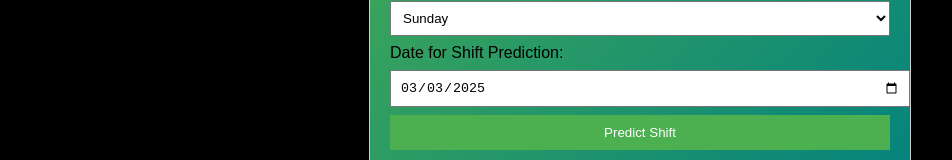
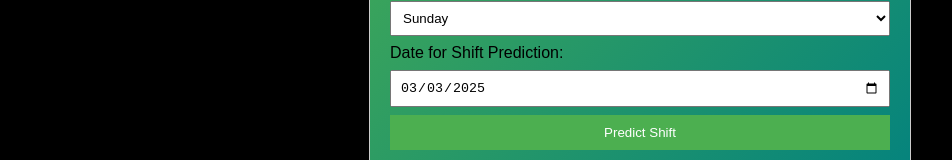
Before and after one commit to Nilesh-Patil99/ShiftPredictor, a plain HTML site: page index.html in a window 1280 px wide. Shown: the part 314-474 px from the top of the page, without its empty margins (0-952 px from the left). Drawn offline with Linux system fonts and the light colour scheme.

Commit message:
Update index.html
date input oversized issue resolved

```diff
--- a/index.html
+++ b/index.html
@@ -124,6 +124,11 @@
       /* Hide the menu icon when sidebar is open */
       .menu-icon.hide {
         display: none;
+      }
+       #dateInput{
+        /* transform: scale(0.97);
+        transform-origin: 0 0 ; */
+        box-sizing: border-box;
       }
     </style>
   </head>
```
